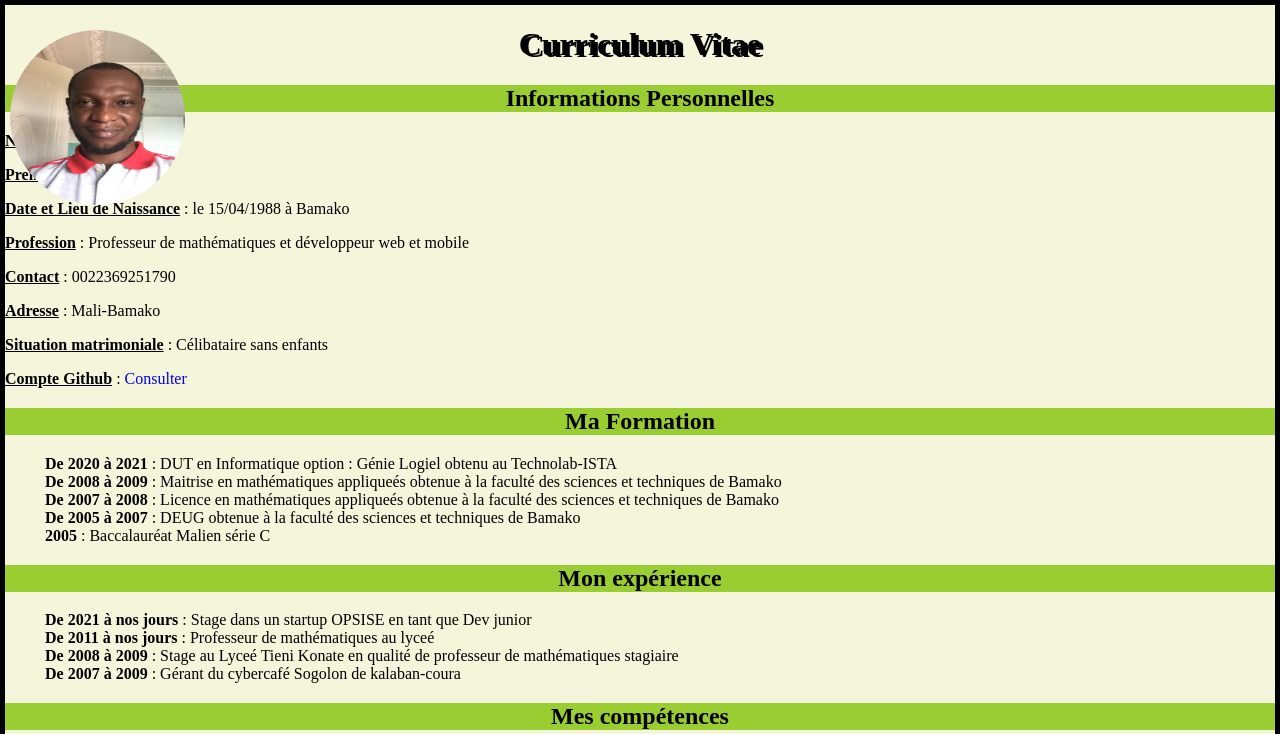
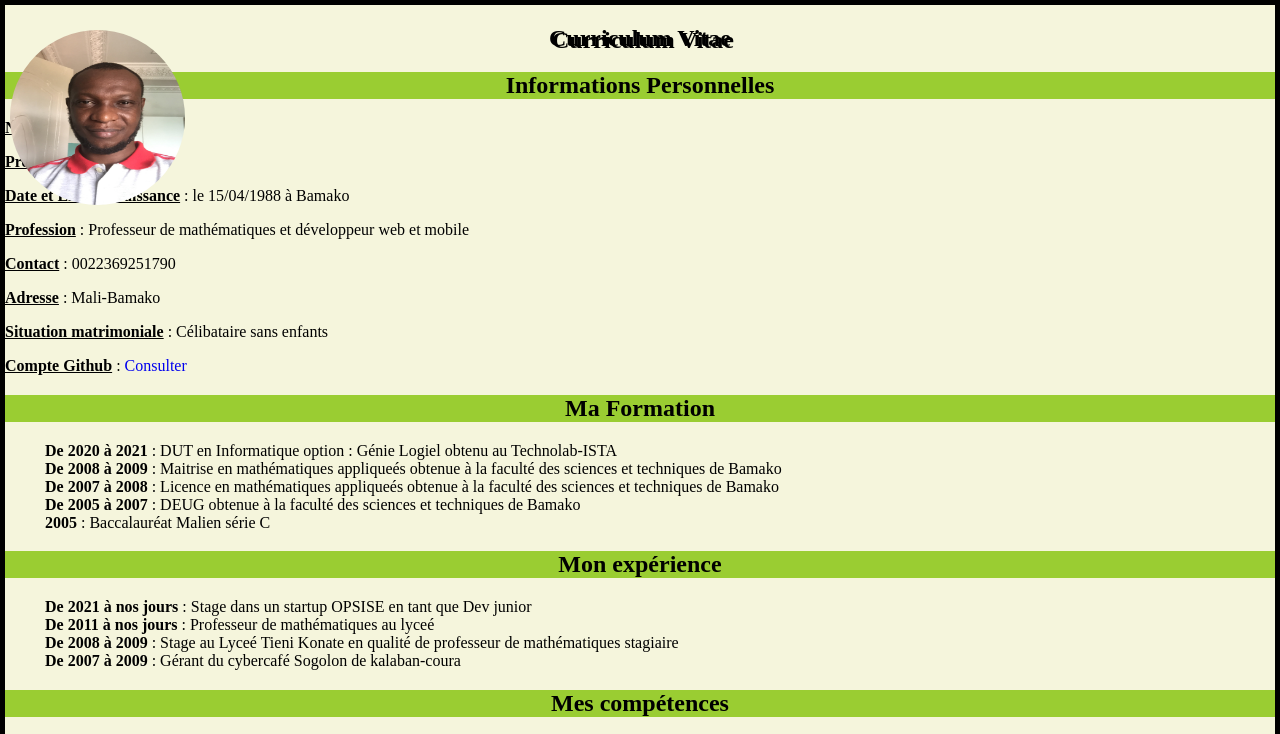
Before and after one commit to abdoulaye1403/portfolio, a plain HTML site: page index.html in a window 1280 px wide. Shown: the top 734 px of the page. Drawn offline with Linux system fonts and the light colour scheme.

Commit message:
toujours css

```diff
--- a/css/style.css
+++ b/css/style.css
@@ -5,6 +5,7 @@ body{
                font-family: 'Times New Roman', Times, serif;
                border: 5px solid;
                background-color: beige;
+
 }
 
 h1,h2{
--- a/index.html
+++ b/index.html
@@ -8,8 +8,11 @@
 
     <body>
 
-            <h1>Curriculum Vitae</h1>
-            <p><img src="./images/20210921_120211738_iOS.jpg" alt="Photo d'identité" width="175px" height="175px" /></p>
+            <section class="entete">
+                <h1>Curriculum Vitae</h1>
+                <p><img src="./images/20210921_120211738_iOS.jpg" alt="Photo d'identité" width="175px" height="175px" /></p>
+            </section>
+
             <section>
                <h2>Informations Personnelles</h2>
 
```
